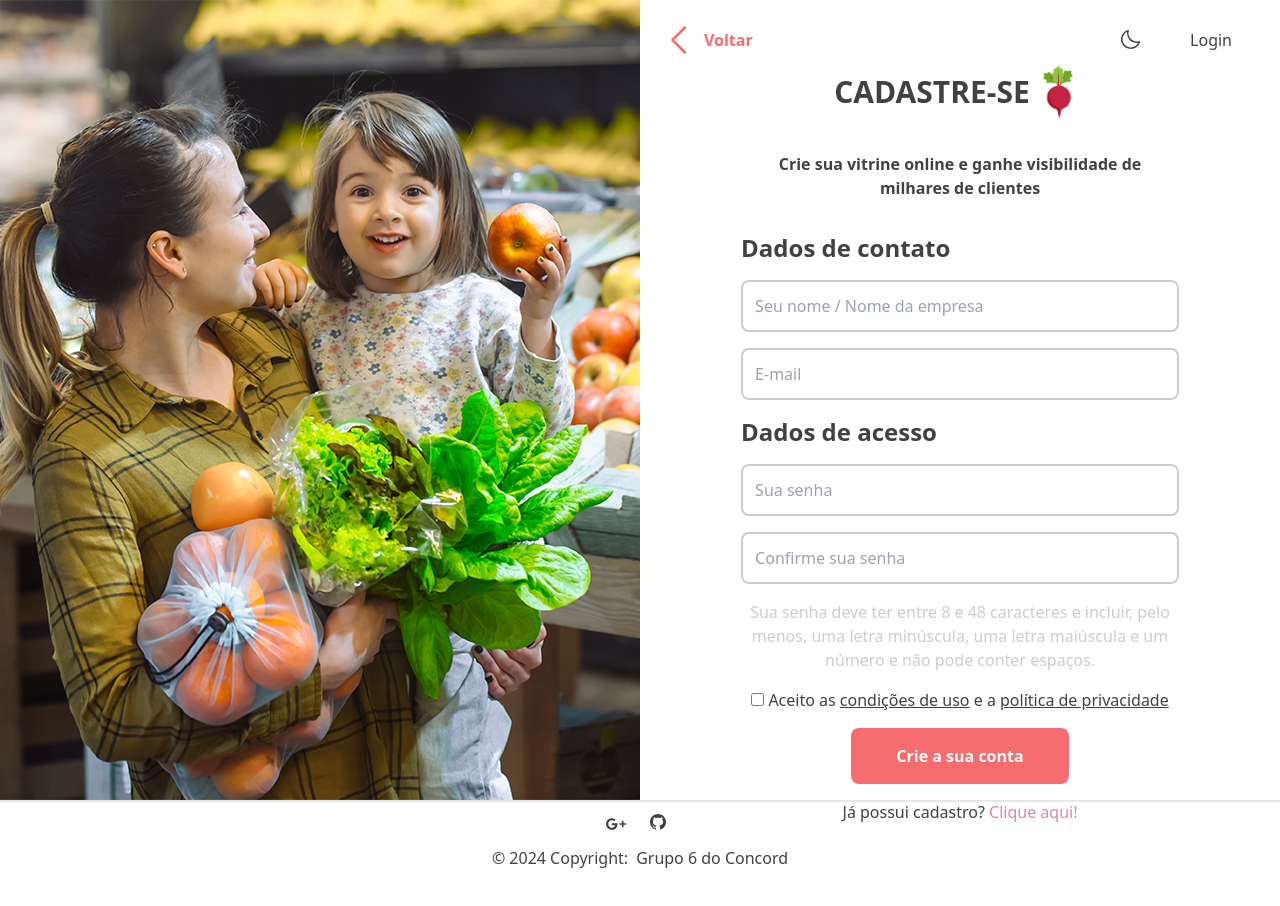
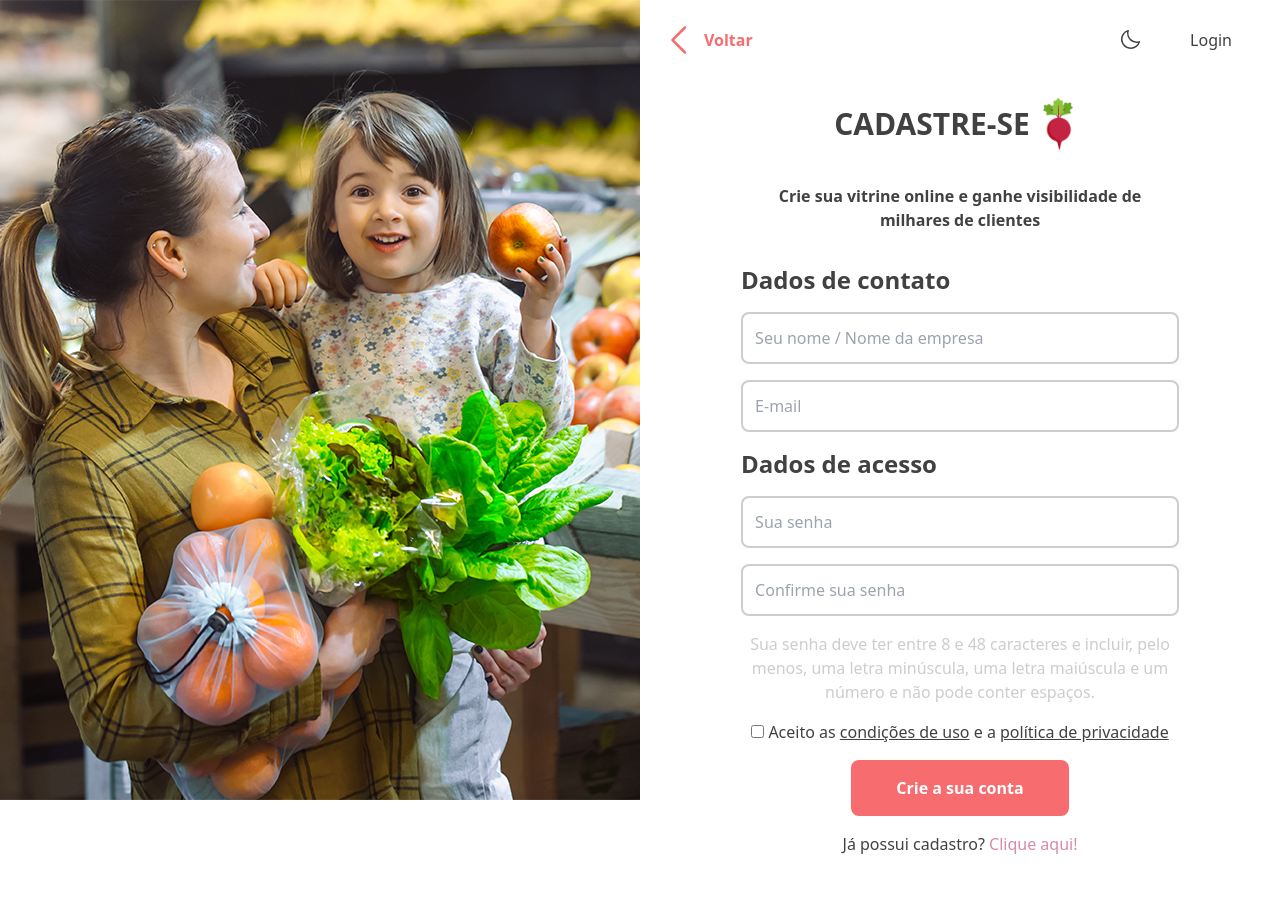
Before and after one commit to AlimentAi/Alimentai--Frontend, a React (Vite) app: page /cadastrar in a window 1280 px wide. Shown: the top 906 px of the page. Before the commit the page ends 870 px from the top, so only its background shows below. Built offline with nearby package versions, Linux system fonts and the light colour scheme.

Commit message:
bugfix: Corrigido bug do footer

```diff
--- a/src/components/footer/Footer.tsx
+++ b/src/components/footer/Footer.tsx
@@ -1,8 +1,20 @@
-import React from 'react'
+import React, { useEffect } from 'react'
+import { useLocation } from 'react-router-dom'
 
 function Footer() {
+  const link = useLocation().pathname
+
+  useEffect(() => {
+    let footer = document.querySelector('#footer')
+    if (link.includes('login') || link.includes('cadastrar')) {
+      footer?.classList.add('hidden')
+    } else {
+      footer?.classList.remove('hidden')
+    }
+  }, [link])
+
   return (
-        <footer className="text-center border-t-2">
+    <footer id='footer' className="text-center border-t-2">
       <div className='flex w-full justify-center pt-3'>
         <div className="mb-3 flex justify-center">
           <a href='mailto:ecommercealimentai@gmail.com' target='_blank' className="mx-2">
--- a/src/pages/cadastrar/Cadastrar.tsx
+++ b/src/pages/cadastrar/Cadastrar.tsx
@@ -1,11 +1,11 @@
 import { CaretLeft } from "@phosphor-icons/react";
 import Logo from "../../assets/logo.png"
-import { Link, useNavigate} from "react-router-dom";
+import { Link, useNavigate } from "react-router-dom";
 import { ChangeEvent, useEffect, useState } from 'react';
 import Usuario from "../../models/Usuario";
 import { cadastrarUsuario } from "../../services/Service";
 
-export function Cadastrar(){
+export function Cadastrar() {
   let navigate = useNavigate()
 
   const [confirmarSenha, setConfirmarSenha] = useState("")
@@ -46,7 +46,7 @@ export function Cadastrar(){
   async function cadastrarNovoUsuario(e: ChangeEvent<HTMLFormElement>) {
     e.preventDefault()
 
-    if (confirmarSenha === usuario.senha && usuario.senha.length >- 8) {
+    if (confirmarSenha === usuario.senha && usuario.senha.length > - 8) {
       try {
         await cadastrarUsuario(usuario, setUsuarioResposta)
         alert('Usuário cadastrado com sucesso')
@@ -61,7 +61,7 @@ export function Cadastrar(){
     }
   }
 
-  return(
+  return (
     <div className="w-full h-screen flex">
       <div className="w-[50%] h-full">
         <div className="w-[50%] h-full bg-image-cadastrar bg-no-repeat bg-cover bg-center fixed"></div>
@@ -74,7 +74,7 @@ export function Cadastrar(){
           </button>
         </Link>
 
-        <form className="w-full flex flex-wrap justify-center items-center gap-4" onSubmit={cadastrarNovoUsuario}>
+        <form className="w-full flex flex-wrap justify-center items-center gap-4 pb-16 pt-8" onSubmit={cadastrarNovoUsuario}>
           <div className="w-[80%] flex flex-col justify-center items-center gap-4">
             <div className="w-[90%] justify-center flex items-center">
               <h1 className="text-3xl font-bold">CADASTRE-SE</h1>
@@ -88,13 +88,13 @@ export function Cadastrar(){
                 className="w-full border-2 rounded-lg p-3 border-[#cfcccc] hover:border-[#c42342] duration-1000 dark:bg-zinc-800"
                 placeholder="Seu nome / Nome da empresa"
                 name="nome"
-                onChange={(e: ChangeEvent<HTMLInputElement>) => atualizarEstado(e)}/>
+                onChange={(e: ChangeEvent<HTMLInputElement>) => atualizarEstado(e)} />
               <input
                 type="email"
                 className="w-full border-2 rounded-lg p-3 border-[#cfcccc] hover:border-[#c42342] duration-1000 dark:bg-zinc-800"
                 placeholder="E-mail"
                 name="email"
-                onChange={(e: ChangeEvent<HTMLInputElement>) => atualizarEstado(e)}/>
+                onChange={(e: ChangeEvent<HTMLInputElement>) => atualizarEstado(e)} />
             </div>
 
             <div className="w-[90%] flex flex-col items-start gap-4">
@@ -104,13 +104,13 @@ export function Cadastrar(){
                 className="w-full border-2 rounded-lg p-3 border-[#cfcccc] hover:border-[#c42342] duration-1000 dark:bg-zinc-800"
                 placeholder="Sua senha"
                 name="senha"
-                onChange={(e: ChangeEvent<HTMLInputElement>) => atualizarEstado(e)}/>
+                onChange={(e: ChangeEvent<HTMLInputElement>) => atualizarEstado(e)} />
               <input
                 type="password"
                 className="w-full border-2 rounded-lg p-3 border-[#cfcccc] hover:border-[#c42342] duration-1000 dark:bg-zinc-800"
                 placeholder="Confirme sua senha"
                 name="confirmarSenha"
-                onChange={(e: ChangeEvent<HTMLInputElement>) => handleConfirmarSenha(e)}/>
+                onChange={(e: ChangeEvent<HTMLInputElement>) => handleConfirmarSenha(e)} />
               <span className=" text-[#cfcccc]">Sua senha deve ter entre 8 e 48 caracteres e incluir, pelo menos, uma letra minúscula, uma letra maiúscula e um número e não pode conter espaços.</span>
             </div>
 
```
Lines whose indentation alone changed are shown as unchanged.
